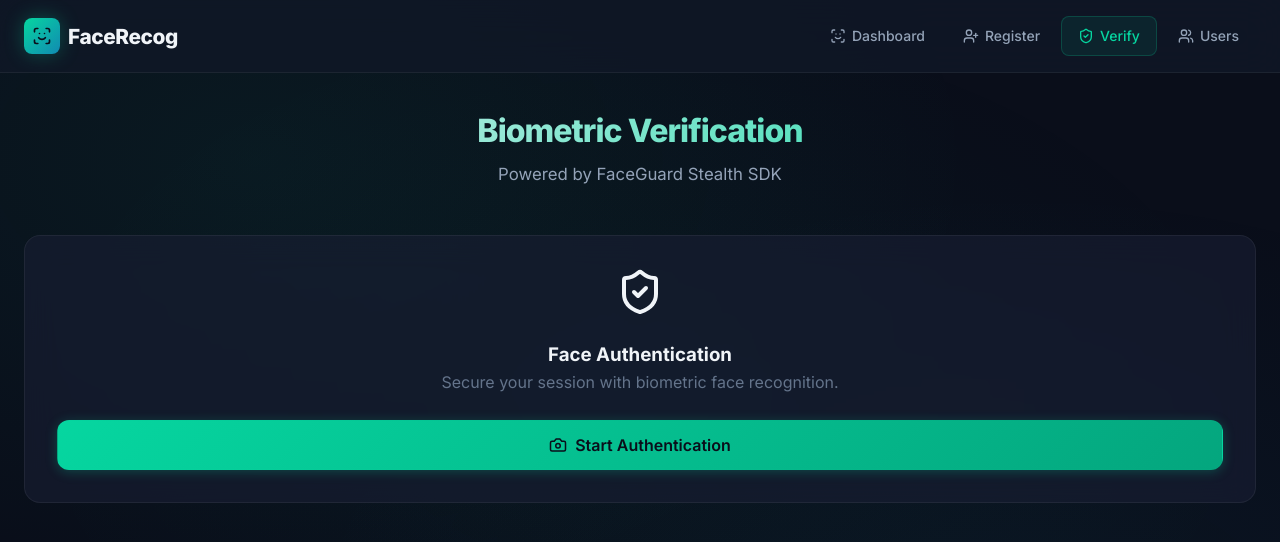
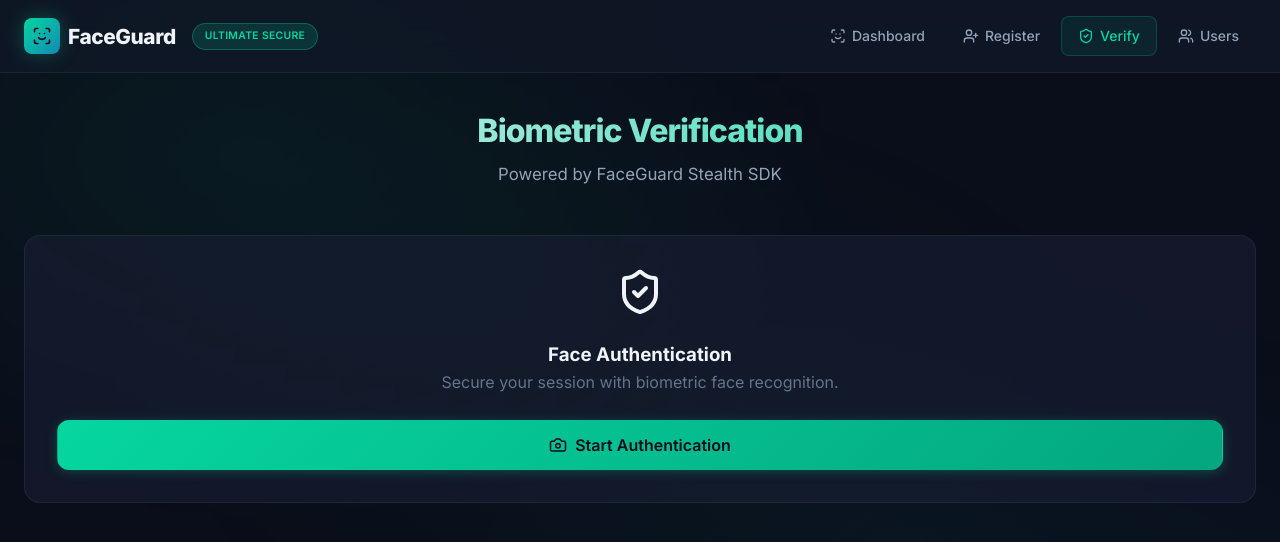
Before and after one commit to FarhanBinShafiq/FaceGuard, a React (Vite) app in the folder frontend/: page /verify in a window 1280 px wide. Shown: the top 542 px of the page. Built offline with nearby package versions, Linux system fonts and the light colour scheme.

Commit message:
feat: complete UI overhaul for industry-level secure aesthetics and ultimate platform mode

```diff
--- a/frontend/src/components/Navbar.jsx
+++ b/frontend/src/components/Navbar.jsx
@@ -9,7 +9,10 @@ export default function Navbar() {
           <div className="brand-icon">
             <ScanFace size={20} color="#0a0e1a" />
           </div>
-          FaceRecog
+          FaceGuard
+          <span className="badge badge-success" style={{ marginLeft: 8, fontSize: '0.65rem' }}>
+            Ultimate SECURE
+          </span>
         </NavLink>
         <div className="navbar-links">
           <NavLink to="/" end className={({ isActive }) => `nav-link ${isActive ? 'active' : ''}`}>
--- a/frontend/src/index.css
+++ b/frontend/src/index.css
@@ -104,11 +104,26 @@ body::before {
   right: 0;
   bottom: 0;
   background:
-    radial-gradient(ellipse at 20% 20%, rgba(6, 214, 160, 0.06) 0%, transparent 50%),
-    radial-gradient(ellipse at 80% 80%, rgba(17, 138, 178, 0.06) 0%, transparent 50%),
-    radial-gradient(ellipse at 50% 50%, rgba(6, 214, 160, 0.03) 0%, transparent 70%);
+    radial-gradient(ellipse at 20% 20%, rgba(6, 214, 160, 0.08) 0%, transparent 40%),
+    radial-gradient(ellipse at 80% 80%, rgba(17, 138, 178, 0.08) 0%, transparent 40%),
+    radial-gradient(ellipse at 50% 50%, rgba(6, 214, 160, 0.04) 0%, transparent 60%);
   pointer-events: none;
   z-index: -1;
+  animation: pulse-bg 15s ease-in-out infinite alternate;
+}
+
+@keyframes pulse-bg {
+  0% { transform: scale(1); opacity: 0.8; }
+  100% { transform: scale(1.05); opacity: 1; }
+}
+
+/* Page transitions */
+.app-main > div {
+  animation: pageEnter 0.4s cubic-bezier(0.2, 0.8, 0.2, 1) forwards;
+}
+@keyframes pageEnter {
+  from { opacity: 0; transform: translateY(8px); }
+  to { opacity: 1; transform: translateY(0); }
 }
 
 a {
@@ -257,6 +272,27 @@ img {
   cursor: pointer;
   transition: all var(--transition-fast);
   white-space: nowrap;
+  position: relative;
+  overflow: hidden;
+}
+
+/* Ripple/Shine effect */
+.btn::after {
+  content: '';
+  position: absolute;
+  top: -50%;
+  left: -50%;
+  width: 200%;
+  height: 200%;
+  background: radial-gradient(circle, rgba(255,255,255,0.15) 0%, transparent 60%);
+  opacity: 0;
+  transform: scale(0.5);
+  transition: opacity 0.4s, transform 0.4s;
+  pointer-events: none;
+}
+.btn:hover::after {
+  opacity: 1;
+  transform: scale(1);
 }
 
 .btn:disabled {
```
